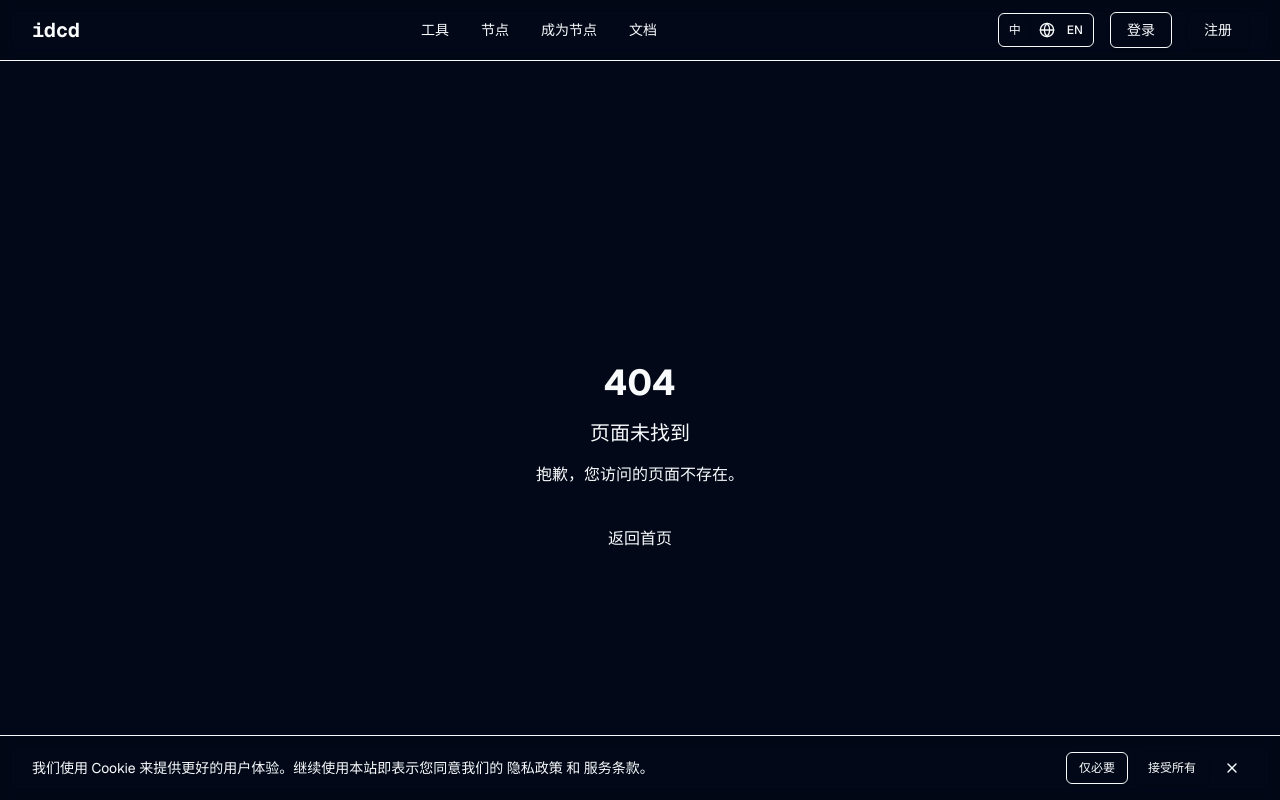
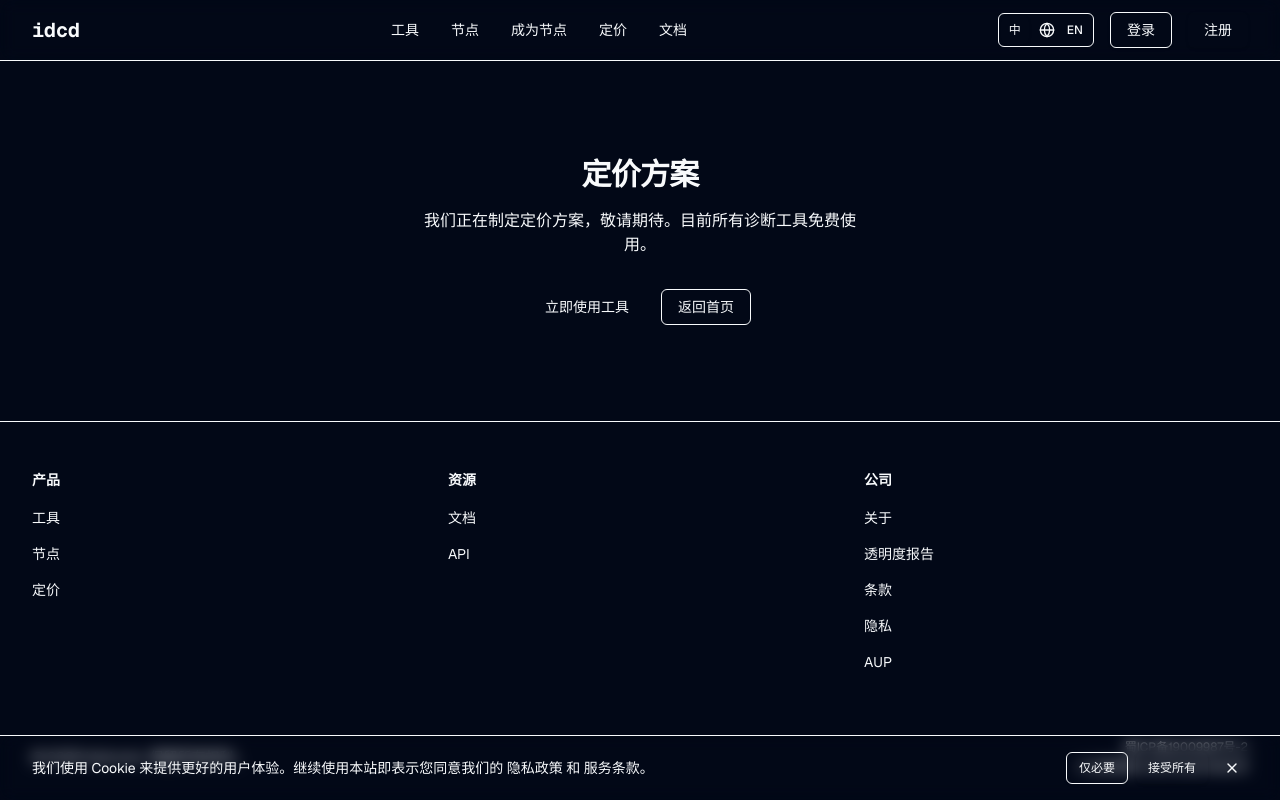
Before and after one commit to kitesky/idcd, a Next.js app in the folder apps/web/: page /pricing in a window 1280 px wide. Before the commit this address had no page. Shown: the top 800 px of the page. Built offline with nearby package versions, Linux system fonts and the light colour scheme.

Commit message:
feat: 新增 /pricing 占位页，恢复导航定价链接

```diff
--- /dev/null
+++ b/apps/web/src/app/pricing/page.tsx
@@ -0,0 +1,32 @@
+import type { Metadata } from "next"
+import Link from "next/link"
+
+export const metadata: Metadata = {
+  title: "定价 | idcd",
+  description: "idcd 定价方案，即将推出",
+}
+
+export default function PricingPage() {
+  return (
+    <div className="flex flex-1 flex-col items-center justify-center px-4 py-24 text-center">
+      <h1 className="text-3xl font-bold tracking-tight">定价方案</h1>
+      <p className="mt-4 max-w-md text-muted-foreground">
+        我们正在制定定价方案，敬请期待。目前所有诊断工具免费使用。
+      </p>
+      <div className="mt-8 flex gap-4">
+        <Link
+          href="/tools"
+          className="inline-flex h-9 items-center justify-center rounded-md bg-primary px-4 text-sm font-medium text-primary-foreground hover:bg-primary/90 transition-colors"
+        >
+          立即使用工具
+        </Link>
+        <Link
+          href="/"
+          className="inline-flex h-9 items-center justify-center rounded-md border px-4 text-sm font-medium hover:bg-accent transition-colors"
+        >
+          返回首页
+        </Link>
+      </div>
+    </div>
+  )
+}
--- a/apps/web/src/components/footer.tsx
+++ b/apps/web/src/components/footer.tsx
@@ -4,6 +4,7 @@ import { Separator } from "@/components/ui"
 const productLinks = [
   { name: "工具", href: "/tools" },
   { name: "节点", href: "/nodes" },
+  { name: "定价", href: "/pricing" },
 ]
 
 const resourceLinks = [
--- a/apps/web/src/components/nav.tsx
+++ b/apps/web/src/components/nav.tsx
@@ -37,6 +37,7 @@ const navigation = [
   { name: "工具", href: "/tools" },
   { name: "节点", href: "/nodes" },
   { name: "成为节点", href: "/nodes/apply" },
+  { name: "定价", href: "/pricing" },
   { name: "文档", href: "/docs/api" },
 ]
 
```
